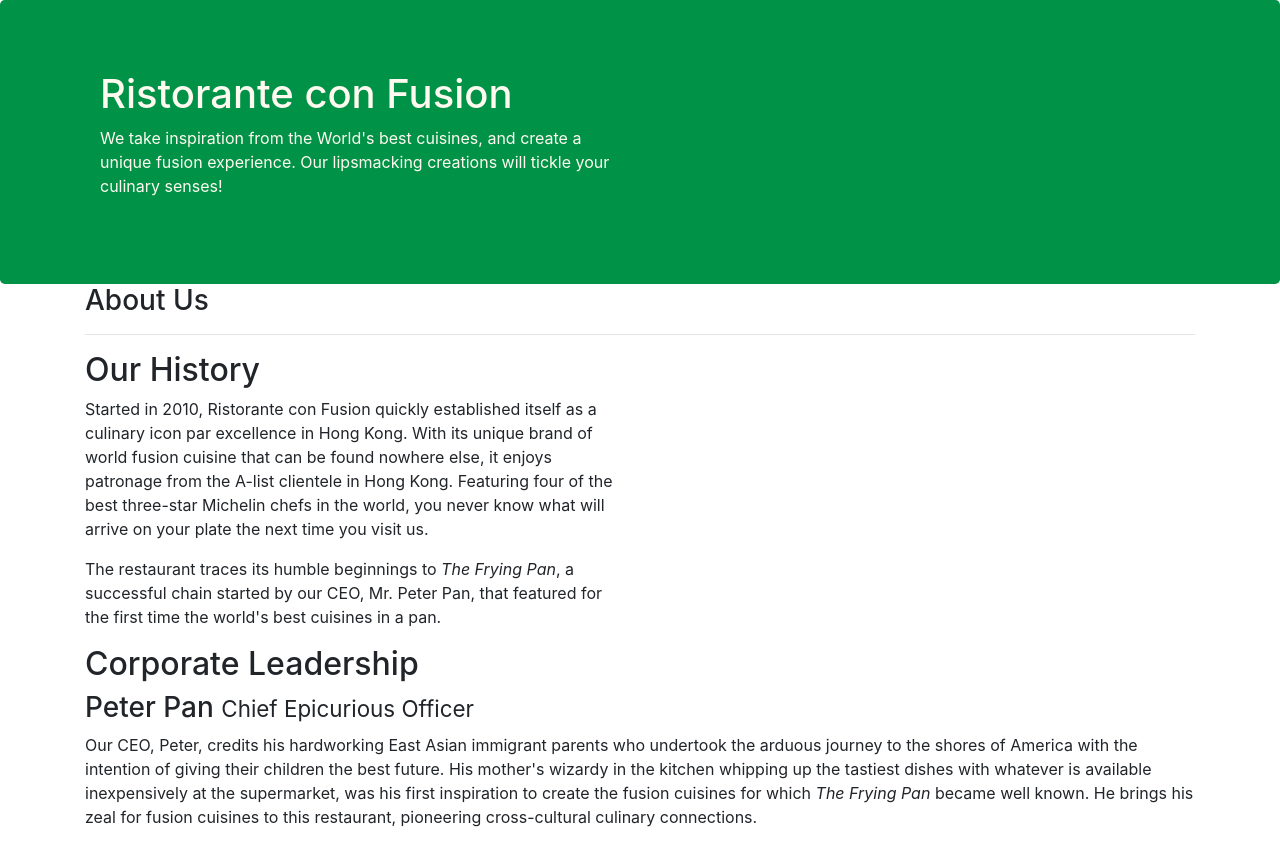
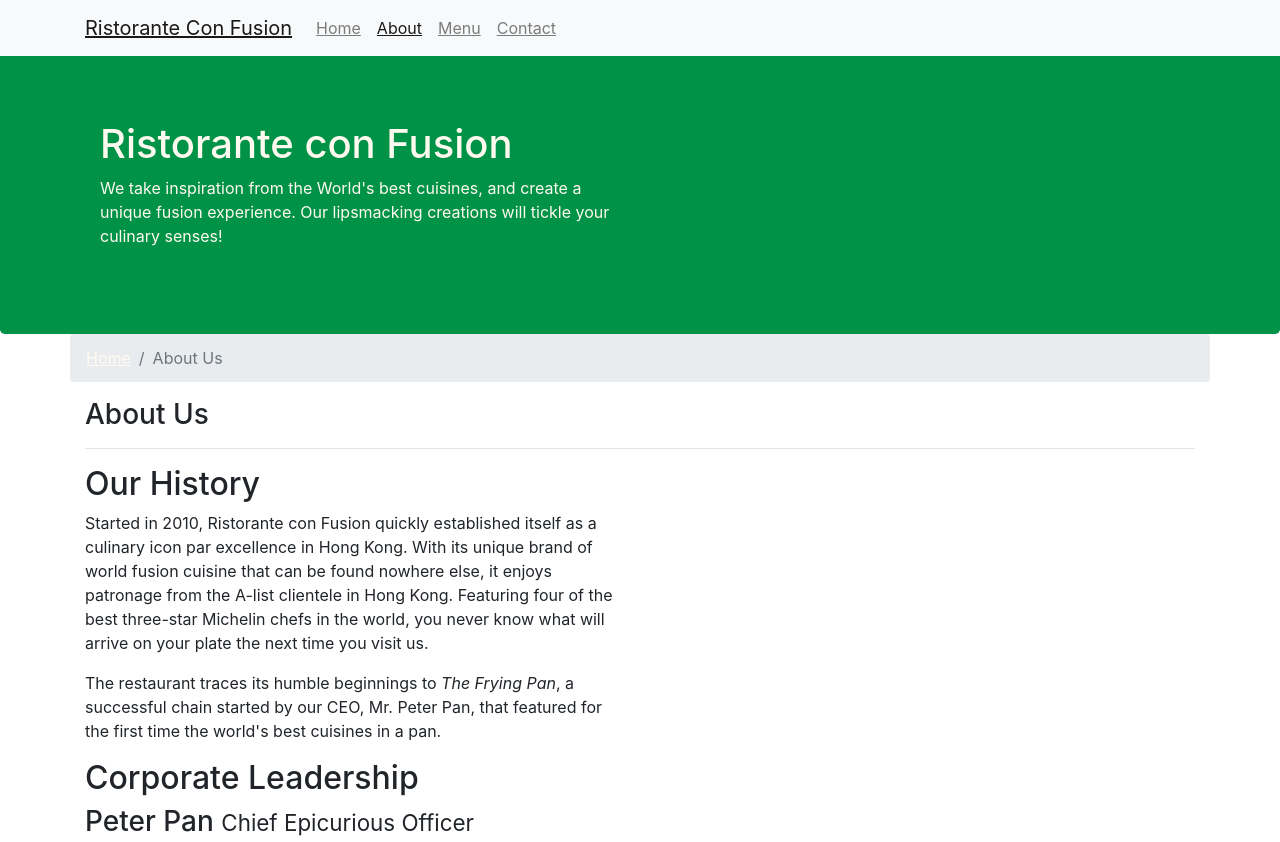
Before and after one commit to atreides326/WebDev, a website: page HW 1/aboutus.html in a window 1280 px wide. Shown: the top 842 px of the page. Drawn offline with nearby package versions, Linux system fonts and the light colour scheme.

Commit message:
navbar and breadcrumbs

```diff
--- a/HW 1/aboutus.html
+++ b/HW 1/aboutus.html
@@ -16,7 +16,22 @@
 </head>
 
 <body>
-
+  <nav class="navbar navbar-expand-sm bg-light navbar-light fixed-top">
+      <div class="container">
+        <button class="navbar-toggler" type="button" data-toggle="collapse" data-target="#Navbar">
+          <span class="navbar-toggler-icon"></span>
+        </button>
+         <a class="navbar-brand" href="#">Ristorante Con Fusion</a>
+         <div class="collapse navbar-collapse" id="Navbar">
+              <ul class="navbar-nav mr-auto">
+                  <li class="nav-item "><a class="nav-link" href="./index.html">Home</a></li>
+                  <li class="nav-item active"><a class="nav-link" href="./aboutus.html">About</a></li>
+                  <li class="nav-item"><a class="nav-link" href="#">Menu</a></li>
+                  <li class="nav-item"><a class="nav-link" href="#">Contact</a></li>
+              </ul>
+        </div>
+      </div>
+  </nav>
     <header class="jumbotron">
         <div class="container">
             <div class="row row-header">
@@ -32,6 +47,10 @@
 
     <div class="container">
         <div class="row">
+          <ol class="col-12 breadcrumb">
+              <li class="breadcrumb-item"><a href="./index.html">Home</a></li>
+              <li class="breadcrumb-item active">About Us</li>
+          </ol>
             <div class = "col-12">
                <h3>About Us</h3>
                <hr>
--- a/HW 1/css/styles.css
+++ b/HW 1/css/styles.css
@@ -40,3 +40,8 @@ a:visited {
   color: floralwhite;
   text-decoration: underline;
 }
+
+body{
+    padding:50px 0px 0px 0px;
+    z-index:0;
+}
```
Also changed, not shown: HW 1/index.html (+17 -2 lines).
